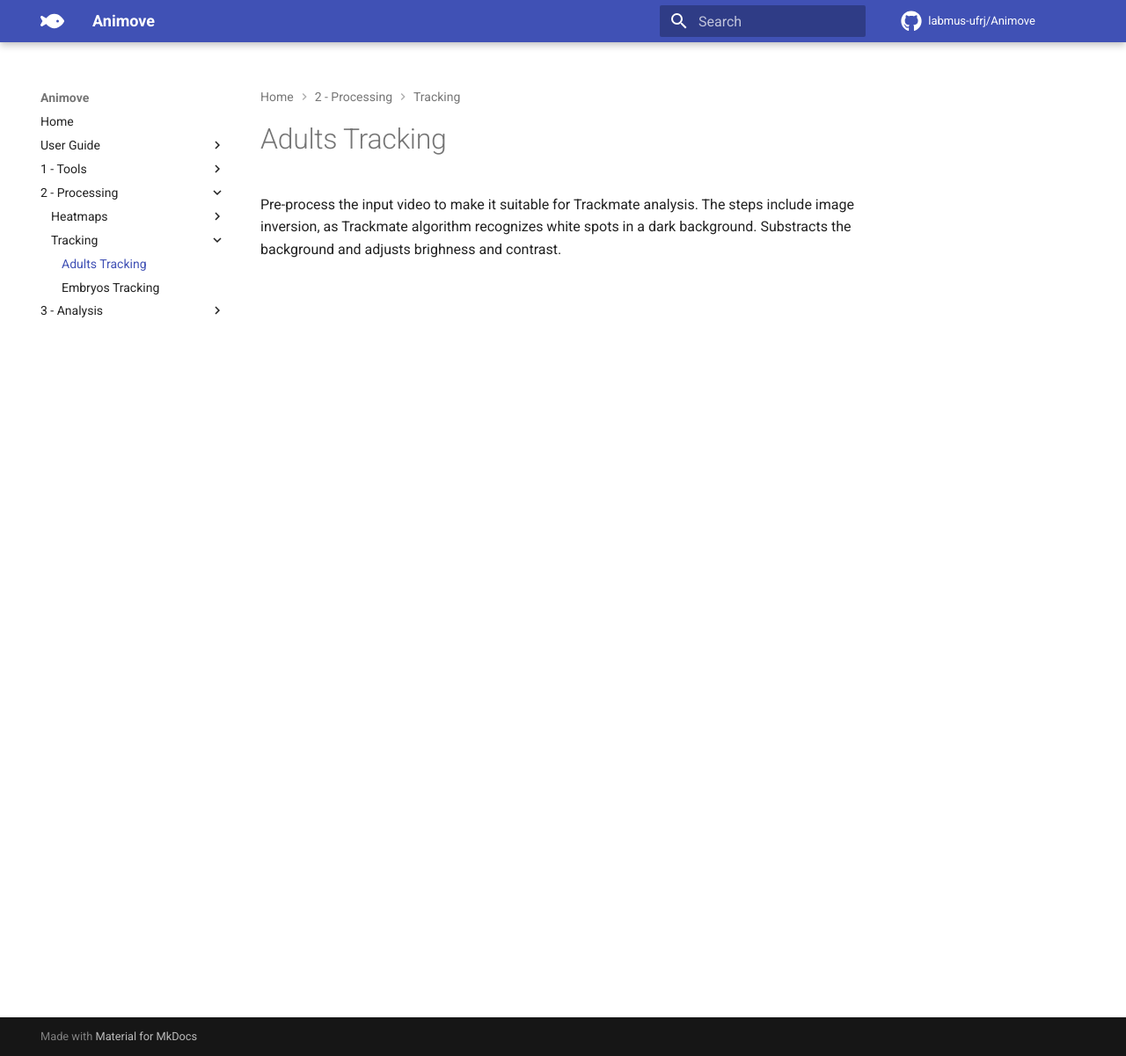
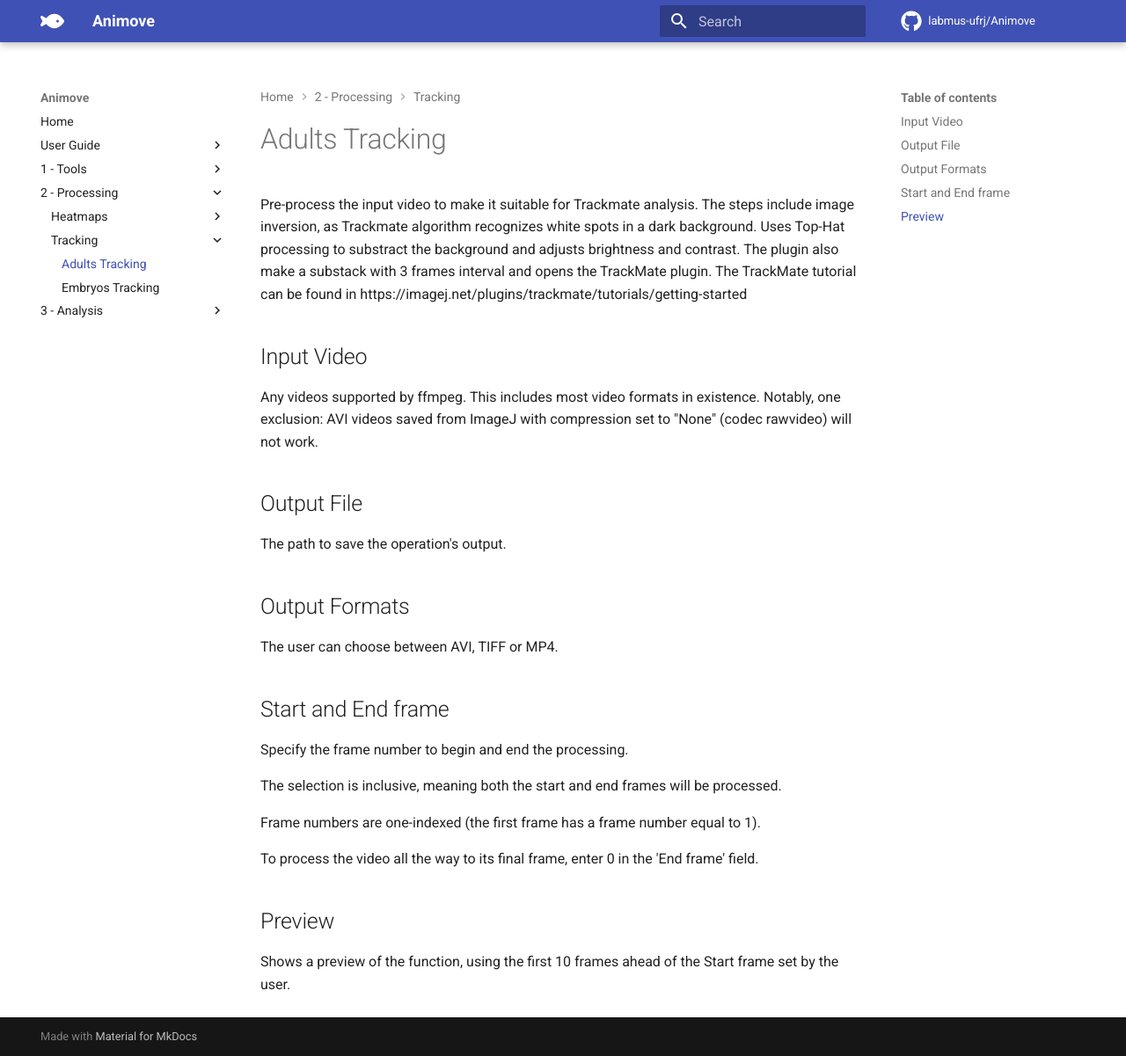
Before and after one commit to labmus-ufrj/Animove, an MkDocs documentation site: the page built from docs/docs/processing/adults-tracking.md, in a window 1280 px wide and 1201 px high. Shown: the whole window at 88% size. Built offline with MkDocs 1.6.1 and Material for MkDocs 9.7.7, drawn with Linux system fonts in a browser that asks for light colours; comment, search, counter and statistics services are not loaded.

Commit message:
Update adults-tracking.md

```diff
--- a/docs/docs/processing/adults-tracking.md
+++ b/docs/docs/processing/adults-tracking.md
@@ -1,6 +1,18 @@
 # Adults Tracking
 
-Pre-process the input video to make it suitable for Trackmate analysis. The steps include image inversion, as Trackmate algorithm recognizes white spots in a dark background. Substracts the background and  adjusts brighness and contrast.
+Pre-process the input video to make it suitable for Trackmate analysis. The steps include image inversion, as Trackmate algorithm recognizes white spots in a dark background. Uses Top-Hat processing to substract the background and adjusts brightness and contrast. The plugin also make a substack with 3 frames interval and opens the TrackMate plugin.
+The TrackMate tutorial can be found in https://imagej.net/plugins/trackmate/tutorials/getting-started
+
+--8<-- "input-video.md"
+
+--8<-- "output-file.md"
+
+--8<-- "output-formats.md"
+
+--8<-- "start-end-frame.md"
+
+--8<-- "preview.md"
+
 
 <!--
 run("Invert", "stack");
```
